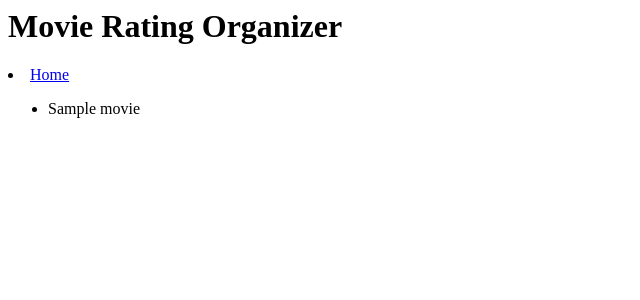
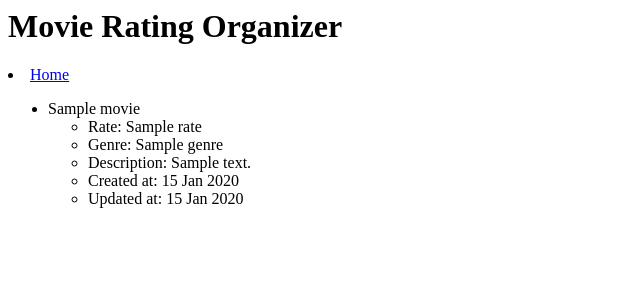
Before and after one commit to jenniferlai43/movie-rating-system, a Node server app: template views/pages/index.ejs in a window 1280 px wide. Shown: the top 300 px of the page, without its empty margins (0-640 px from the left). Run offline with Node 20, Linux system fonts and the light colour scheme; the template is opened without the code that fills it: most values are stand-ins (such as "Sample title", 1, 10 or a date in 2020); some libraries are stand-ins or nearby versions.

Commit message:
Updated index view to display all details of movie.

```diff
--- a/views/pages/index.ejs
+++ b/views/pages/index.ejs
@@ -8,6 +8,13 @@
 		<ul>
 			<% for(var i=0; i<list.length; i++){ %>
 				<li><%= list[i].movie %></li>
+				<ul>
+					<li>Rate: <%= list[i].rate %></li>
+					<li>Genre: <%= list[i].genre %></li>
+					<li>Description: <%= list[i].description %></li>
+					<li>Created at: <%= list[i].created_at %></li>
+					<li>Updated at: <%= list[i].updated_at %></li>
+				</ul>
 			<% } %>
 		</ul>
 	</body>
```
